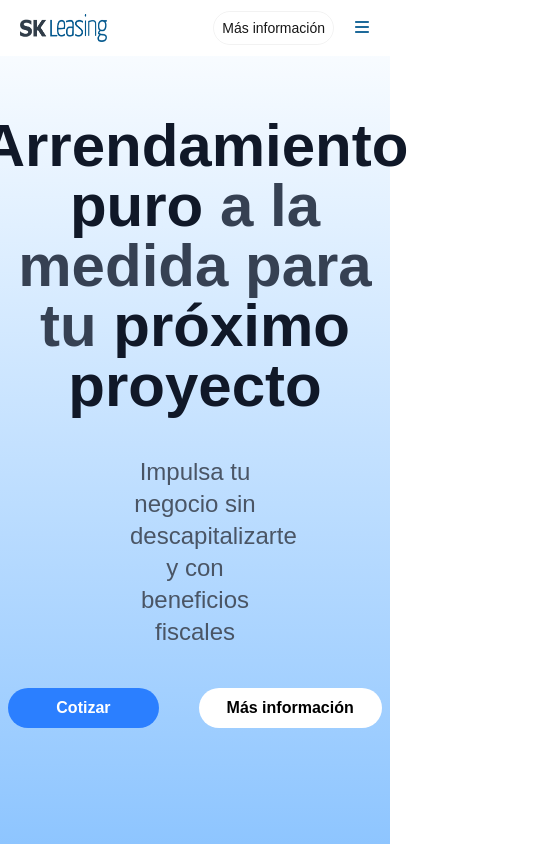
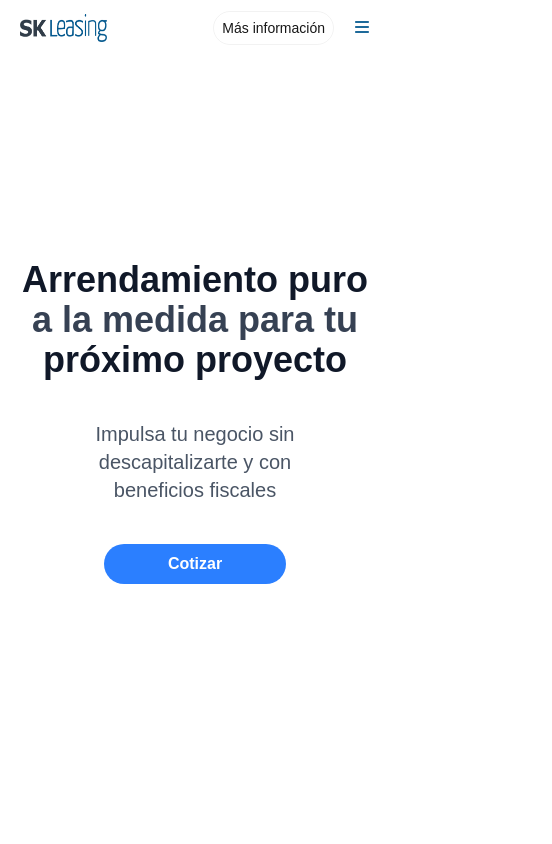
Before and after one commit to jmelendez-sekura/skleasing-react, a Next.js app: page / in a window 390 px wide. Shown: the top 844 px of the page, 552 px wide, since content can reach past the window. Built offline with nearby package versions, Linux system fonts and the light colour scheme.

Commit message:
Ya quedó el header para móvil

```diff
--- a/src/app/components/header.js
+++ b/src/app/components/header.js
@@ -2,21 +2,21 @@ import Link from "next/link";
 
 export default function Header(){
     return (
-        <div id="Header" className="flex flex-col h-screen bg-gradient-to-b from-white to-blue-300 items-center justify-center">
+        <div id="Header" className="flex flex-col h-screen md:bg-gradient-to-b from-white to-blue-300 items-center justify-center">
             <div>
-                <h1 className="text-6xl text-center px-36 font-bold text-gray-900">Arrendamiento puro <span className="text-gray-700">a la medida para tu</span> próximo proyecto</h1>
+                <h1 className="text-4xl md:text-6xl text-center px-5 md:px-36 font-bold text-gray-900">Arrendamiento puro <span className="text-gray-700">a la medida para tu</span> próximo proyecto</h1>
             </div>
-            <div className="pt-10 w-2/6">
-                <p className="text-2xl text-center text-gray-600">
+            <div className="pt-10 px-14 md:w-2/6">
+                <p className="text-xl md:text-2xl text-center text-gray-600">
                     Impulsa tu negocio sin descapitalizarte y con beneficios fiscales
                 </p>
             </div>
             <div className="pt-10">
                 <div className="flex flex-row gap-10">
-                    <Link href="#Contacto" className="font-semibold text-white rounded-3xl bg-blue-500 px-12 py-2 transition-all hover:bg-blue-400">
+                    <Link href="#Contacto" className="font-semibold text-white rounded-3xl bg-blue-500 px-16 md:px-12 py-2 transition-all hover:bg-blue-400">
                         Cotizar
                     </Link>
-                    <Link href="#" className="font-semibold text-black rounded-3xl bg-white px-7 py-2 transition-all hover:bg-gray-300">
+                    <Link href="#" className="hidden md:block font-semibold text-black rounded-3xl bg-white px-7 py-2 transition-all hover:bg-gray-300">
                         Más información
                     </Link>
                 </div>
```
